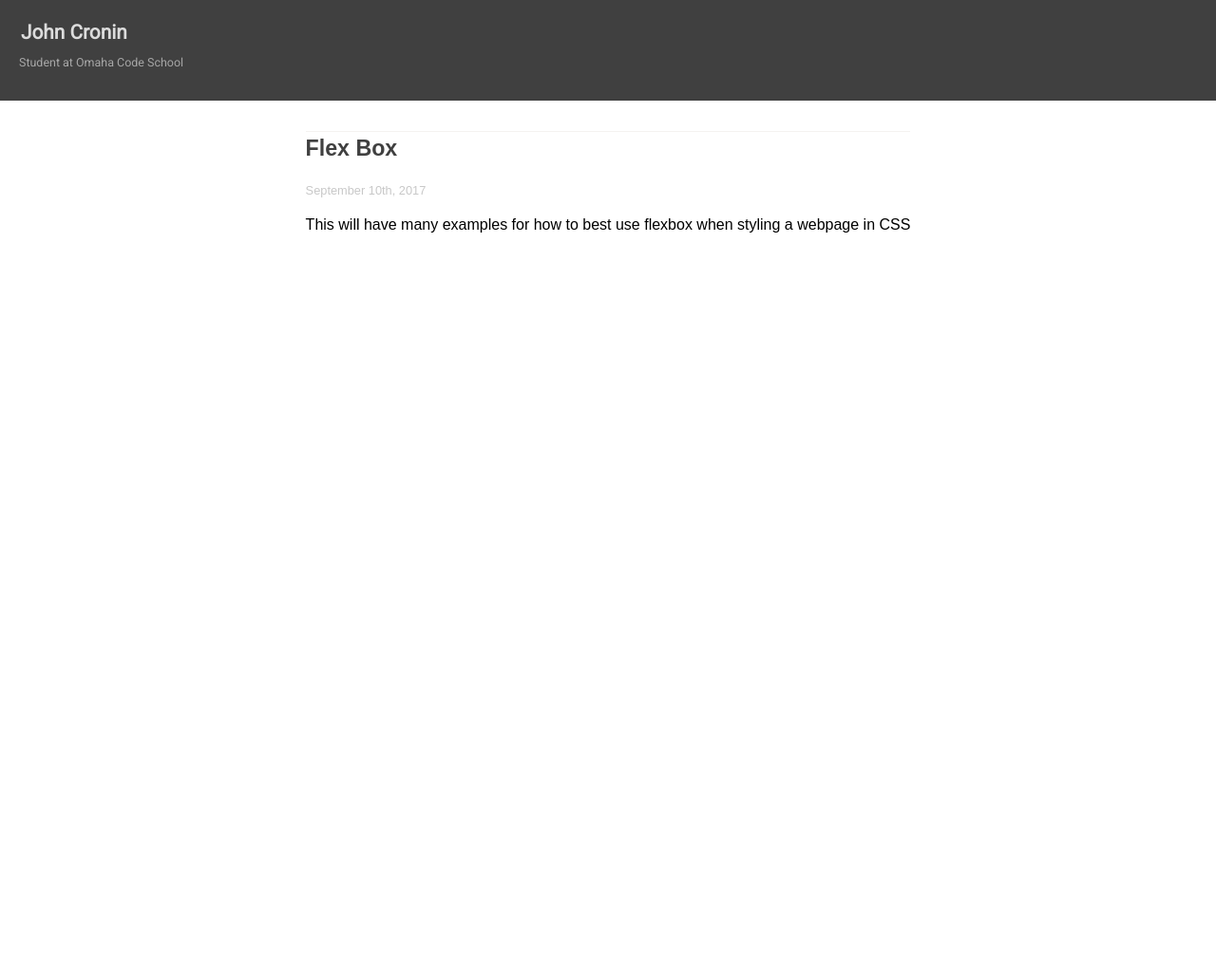
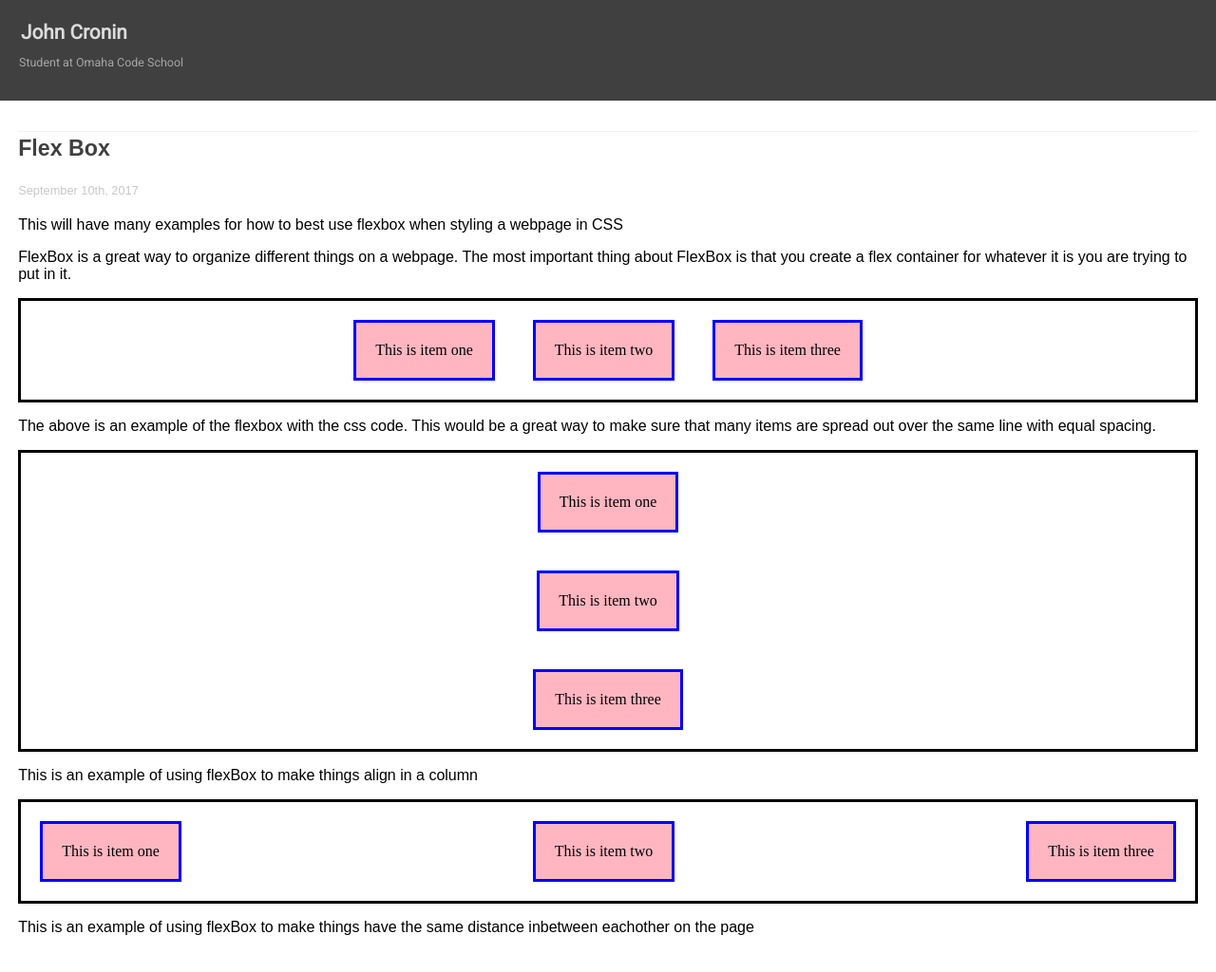
Before and after one commit to jt-cronin/croninWebsite, a plain HTML site: page pages/flexboxTut.html in a window 1280 px wide. Shown: the whole page at 95% size. Before the commit the page ends 800 px from the top, so only its background shows below. Drawn offline with nearby package versions, Linux system fonts and the light colour scheme; files that its build step writes are made by us from their sources; a web font is replaced by a local one.

Commit message:
added tutorial and functionality

```diff
--- a/pages/flexboxTut.html
+++ b/pages/flexboxTut.html
@@ -3,7 +3,7 @@
 <head>
 	<title>Flexbox Tutorial</title>
 	<link rel="stylesheet" type="text/css" href="../style/styles.css">
-	<link rel="stylesheet" href="font-awesome-4.7.0/css/font-awesome.min.css">
+	<link rel="stylesheet" href="../font-awesome-4.7.0/css/font-awesome.min.css">
 	<link href="https://fonts.googleapis.com/css?family=Roboto" rel="stylesheet">
 	<link href="https://fonts.googleapis.com/css?family=Droid+Sans" rel="stylesheet">
 </head>
@@ -19,9 +19,28 @@
 			<h3 class="articleTitle">Flex Box</h3>
 			<p class="date">September 10th, 2017</p>
 			<p class="articleContent">This will have many examples for how to best use flexbox when styling a webpage in CSS</p>
-			<p class="articleContent"></p>
-			<div class="flexTut"></div>
-
+			<p class="articleContent">FlexBox is a great way to organize different things on a webpage. The most important thing about FlexBox is that you create a flex container for whatever it is you are trying to put in it.</p>
+			<script src="https://gist.github.com/jt-cronin/e7c0bffba860a7fd658d704376873251.js"></script>
+			<div class="flexTut1">
+				<div class="flexItem">This is item one</div>
+				<div class="flexItem">This is item two</div>
+				<div class="flexItem">This is item three</div>
+			</div>
+			<p class="articleContent"> The above is an example of the flexbox with the css code. This would be a great way to make sure that many items are spread out over the same line with equal spacing. </p>
+			<script src="https://gist.github.com/jt-cronin/1bf36cfca8f75daa56ee4de25edd40af.js"></script>
+			<div class="flexTut2">
+				<div class="flexItem">This is item one</div>
+				<div class="flexItem">This is item two</div>
+				<div class="flexItem">This is item three</div>
+			</div>
+			<p class="articleContent">This is an example of using flexBox to make things align in a column</p>
+			<script src="https://gist.github.com/jt-cronin/5e0260e81bc16c3be26b3e5f46f85b5f.js"></script>
+			<div class="flexTut3">
+				<div class="flexItem">This is item one</div>
+				<div class="flexItem">This is item two</div>
+				<div class="flexItem">This is item three</div>
+			</div>
+			<p class="articleContent">This is an example of using flexBox to make things have the same distance inbetween eachother on the page</p>
 		</div>
 	</div>
 </body>
--- a/style/styles.css
+++ b/style/styles.css
@@ -214,7 +214,7 @@ a:hover, a:active{
         float: right;
         width: 60%;
         background-color: rgb(63, 63, 62);
-}
+    }
 
     .innerBody{
         display: flex;
@@ -228,3 +228,31 @@ a:hover, a:active{
         background-color: white;
     }
 }
+
+.flexTut1 {
+    display: flex;
+    justify-content: center;
+    align-items: center;
+    border: solid black;
+}
+.flexItem{
+    margin: 20px;
+    border: solid blue;
+    padding: 20px;
+    background: lightpink;
+}
+
+.flexTut2{
+    display: flex;
+    flex-direction: column;
+    justify-content: center;
+    align-items: center;
+    border: solid black;
+}
+
+.flexTut3{
+    display: flex;
+    justify-content: space-between;
+    align-items: center;
+    border: solid black;
+}
```
Also changed, not shown: pages/index.html (+6 -2 lines), pages/mondrianTut.html (+1 -1 lines).
